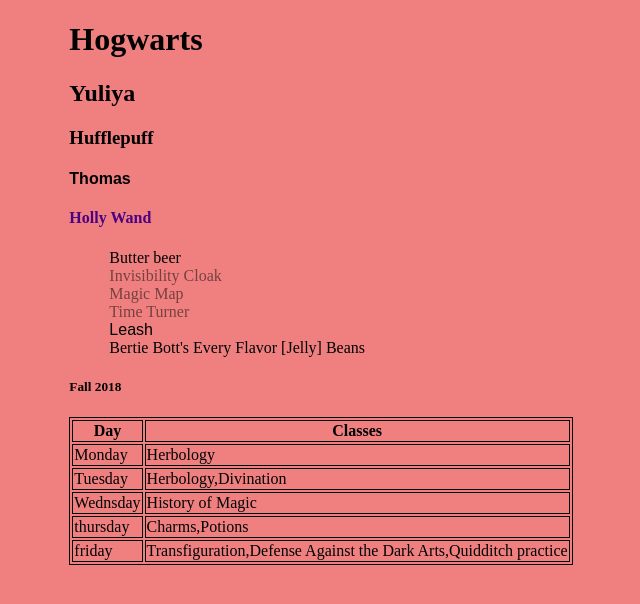
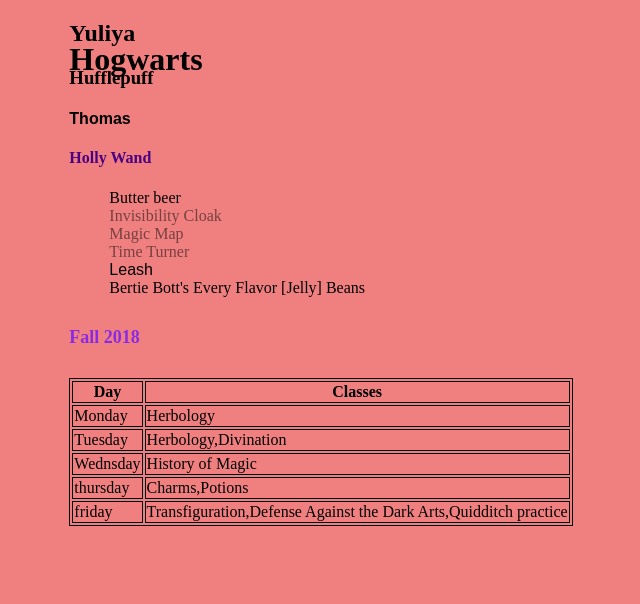
Before and after one commit to uliaarkadz/hogwarts, a plain HTML site: page index.html in a window 1280 px wide. Shown: the whole page, without its empty margins (319-959 px from the left). Drawn offline with nearby package versions, Linux system fonts and the light colour scheme.

Commit message:
css updates

```diff
--- a/main.css
+++ b/main.css
@@ -28,3 +28,10 @@ td {
 .cabbage {
   color: CHARTREUSE;
 }
+h5 {
+  color: blueviolet;
+  font-size: large;
+}
+h1 {
+  position: absolute;
+}
```
